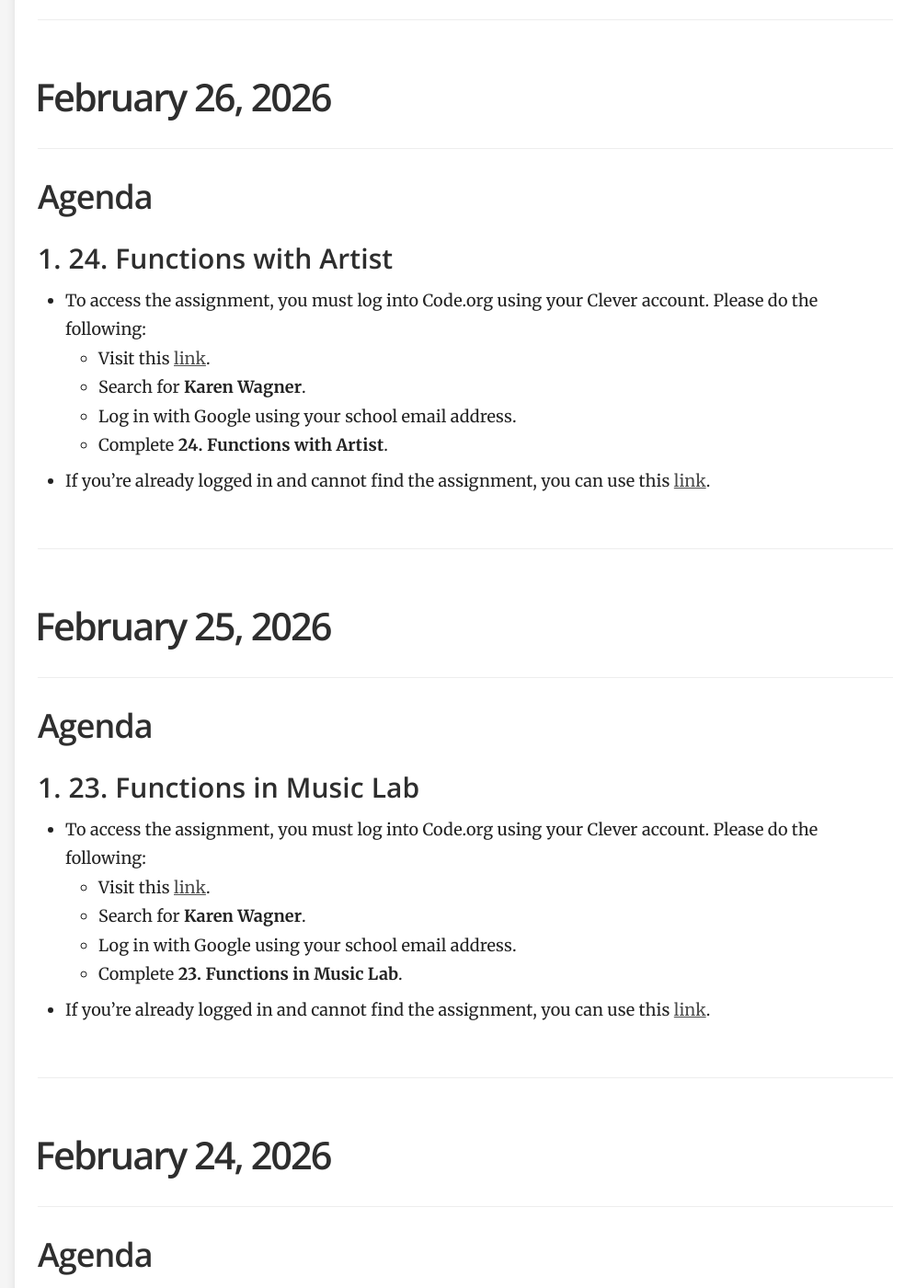
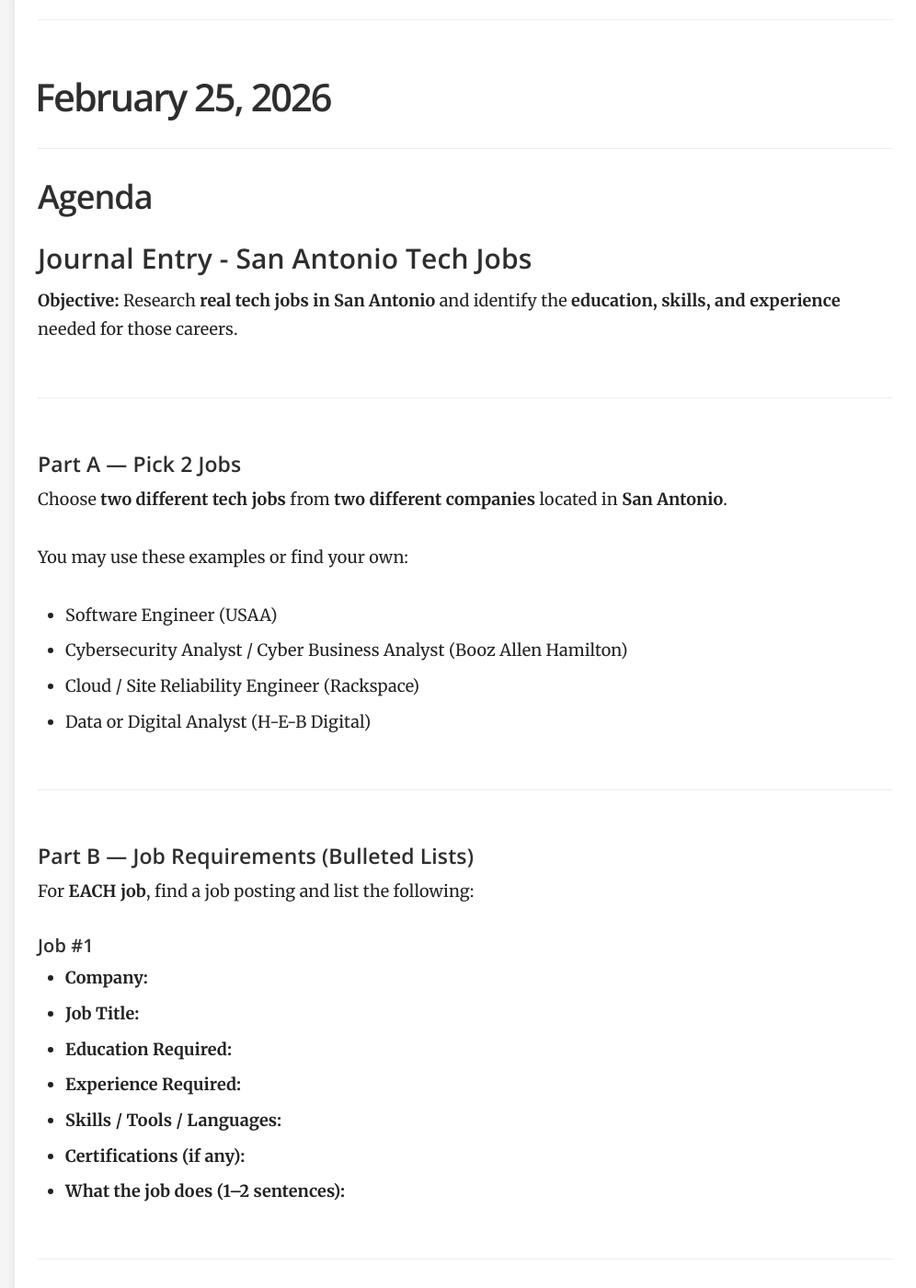
Before and after one commit to mswhitby/classroom, a Jekyll site: the page built from _docs/classes/1st.md, in a window 1280 px wide and 1400 px high, scrolled down 1060 px. Shown: the whole window at 92% size, without its empty margins (284-1280 px from the left). Built offline with Jekyll 4.4.1, drawn with Linux system fonts in a browser that asks for light colours; some of the changed text lies outside the part shown.

Commit message:
Uodated lessons

```diff
--- a/_docs/classes/1st.md
+++ b/_docs/classes/1st.md
@@ -198,6 +198,62 @@ order: 1
 > Please reference the [Late Work Policy](https://github.com/mswhitby/classroom/blob/main/_docs/resources/late_work.md) for more information on cutoff dates. Assignments will not be accepted after the cutoff date.
 
 ****
+
+# February 25, 2026
+
+## Agenda
+
+### Journal Entry - San Antonio Tech Jobs
+
+**Objective:** Research **real tech jobs in San Antonio** and identify the **education, skills, and experience** needed for those careers.
+
+---
+
+#### Part A — Pick 2 Jobs
+Choose **two different tech jobs** from **two different companies** located in **San Antonio**.
+
+You may use these examples or find your own:
+- Software Engineer (USAA)
+- Cybersecurity Analyst / Cyber Business Analyst (Booz Allen Hamilton)
+- Cloud / Site Reliability Engineer (Rackspace)
+- Data or Digital Analyst (H-E-B Digital)
+
+---
+
+#### Part B — Job Requirements (Bulleted Lists)
+For **EACH job**, find a job posting and list the following:
+
+##### Job #1
+- **Company:**
+- **Job Title:**
+- **Education Required:**
+- **Experience Required:**
+- **Skills / Tools / Languages:**
+- **Certifications (if any):**
+- **What the job does (1–2 sentences):**
+
+---
+
+##### Job #2
+- **Company:**
+- **Job Title:**
+- **Education Required:**
+- **Experience Required:**
+- **Skills / Tools / Languages:**
+- **Certifications (if any):**
+- **What the job does (1–2 sentences):**
+
+---
+
+#### Part C — C.E.R. Paragraph (5–8 sentences)
+
+Write **one paragraph** using **C.E.R.**
+
+- **Claim:** Which job would you prefer and why?
+- **Evidence:** Use **at least two facts** from the job requirements (education, skills, certifications, or experience).
+- **Reasoning:** Explain how those requirements connect to *you* (your interests, classes, or future goals).
+
+---
 
 # February 26, 2026
 
```
